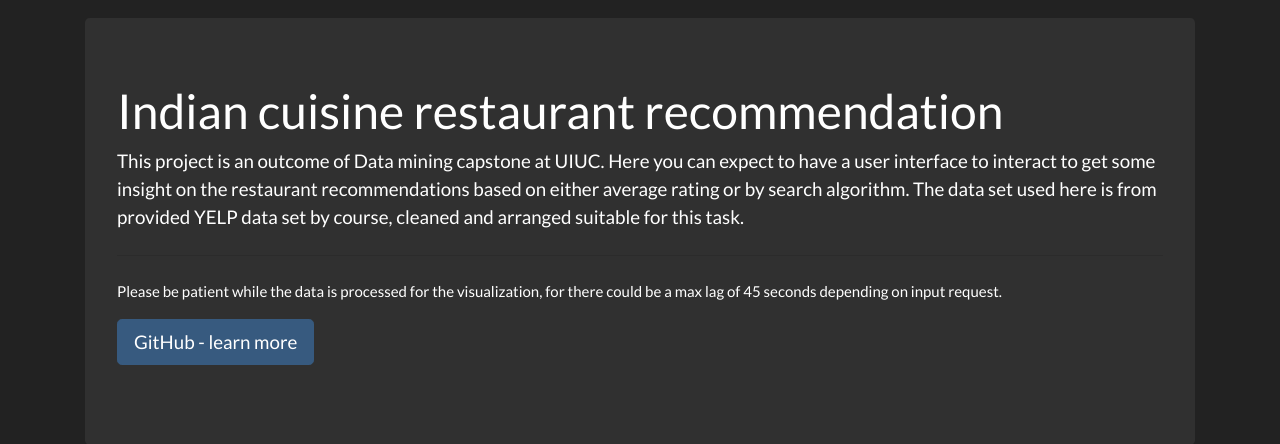
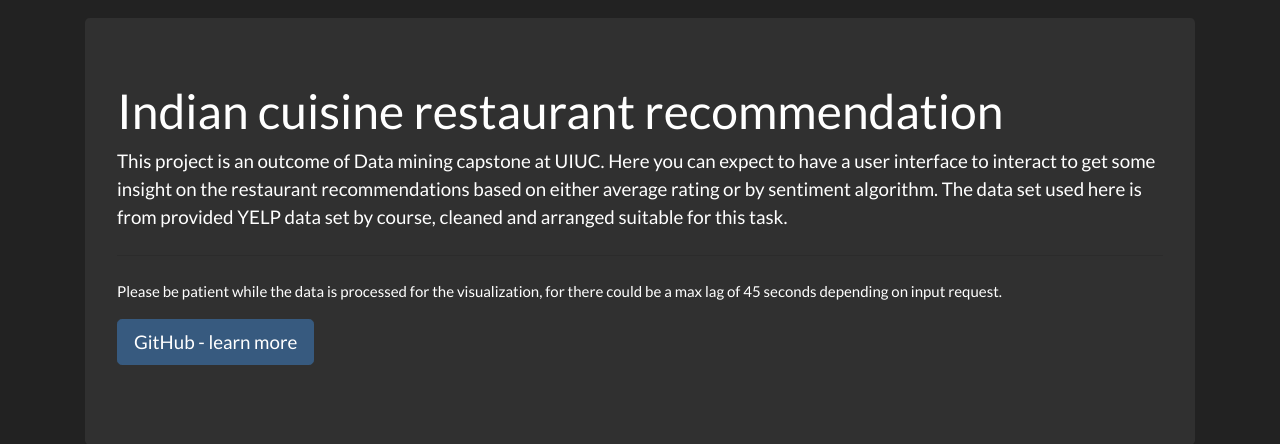
Before and after one commit to atif-github-venture/data-mining-capstone, a Django app: template Task7/recommend_restaurant/ui/templates/ui/home.html in a window 1280 px wide. Shown: the part 50-494 px from the top of the page. Run offline with Django 3.2, Linux system fonts and the light colour scheme; the template is opened without the code that fills it, so the values that code supplies are empty; some libraries are stand-ins or nearby versions.

Commit message:
task 7 comple

```diff
--- a/Task7/recommend_restaurant/recommend_restaurant/settings.py
+++ b/Task7/recommend_restaurant/recommend_restaurant/settings.py
@@ -23,7 +23,8 @@ BASE_DIR = os.path.dirname(os.path.dirname(os.path.abspath(__file__)))
 SECRET_KEY = '3h&fp^=j98q*+e7-!+n!frjmazz2s46nfj@g(*@5aq3(2)^niy'
 
 # SECURITY WARNING: don't run with debug turned on in production!
-DEBUG = eval((os.environ['DEBUG']))
+# DEBUG = eval((os.environ['DEBUG']))
+DEBUG = True
 
 ALLOWED_HOSTS = ['django.local', '127.0.0.1', 'localhost', '0.0.0.0']
 STATIC_URL = '/static/'
--- a/Task7/recommend_restaurant/ui/templates/ui/home.html
+++ b/Task7/recommend_restaurant/ui/templates/ui/home.html
@@ -15,7 +15,7 @@
     <h1 class="display-7">Indian cuisine restaurant recommendation</h1>
     <p class="lead">
         This project is an outcome of Data mining capstone at UIUC. Here you can expect to have a user interface to
-        interact to get some insight on the restaurant recommendations based on either average rating or by search
+        interact to get some insight on the restaurant recommendations based on either average rating or by sentiment
         algorithm. The data set used here is from provided YELP data set by course, cleaned and arranged suitable for
         this task.
     </p>
```
Also changed, not shown: Task7/requirements.txt (+19 -2 lines).
